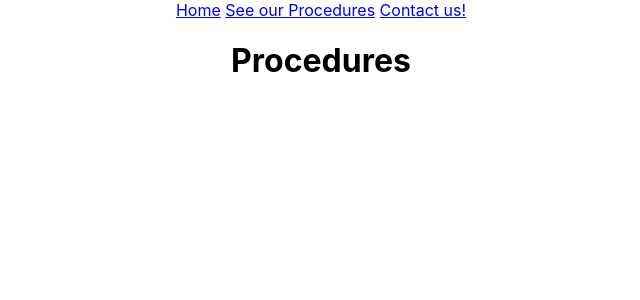
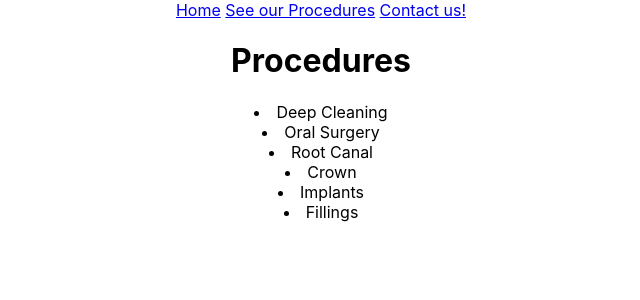
Before and after one commit to yoel0/dentist-website-react-router, a React (Create React App) app: page /procedures in a window 1280 px wide. Shown: the top 300 px of the page, without its empty margins (319-959 px from the left). Built offline with nearby package versions, Linux system fonts and the light colour scheme.

Commit message:
[procedures] add procedures as props into component

```diff
--- a/src/App.js
+++ b/src/App.js
@@ -13,6 +13,15 @@
 import Contact from './Contact';
 
 function App() {
+  const procedures = [
+    "Deep Cleaning",
+    "Oral Surgery",
+    "Root Canal",
+    "Crown",
+    "Implants",
+    "Fillings"
+  ];
+
   return (
     <Router>
       <div className="App">
@@ -22,7 +31,7 @@
         <Link to="/contact">Contact us!</Link>{' '}
       </nav>
         <Route exact path="/" component={Home} />
-        <Route path="/procedures" component={Procedures} />
+        <Route path="/procedures" render={()=> <Procedures procedures={procedures} />} />
         <Route path="/contact" component={Contact} />
       </div>
     </Router>
--- a/src/Contact.js
+++ b/src/Contact.js
@@ -5,7 +5,7 @@
     return (
       <div>
         <h1>Contact Us</h1>
-        <p> Annalissa, MD</p>
+        <p>Annalissa, MD</p>
         <p>Email: anna.lissa@dentist.com</p>
         <p>Phone: 111-111-1111</p>
       </div>
--- a/src/Procedures.js
+++ b/src/Procedures.js
@@ -2,9 +2,14 @@
 
 class Procedures extends Component {
   render() {
+    const proceduresList = this.props.procedures.map((p, idx) => {
+      return <li key={idx}>{p}</li>
+    });
+
     return (
       <div>
         <h1>Procedures</h1>
+        {proceduresList}
       </div>
     );
   }
```
